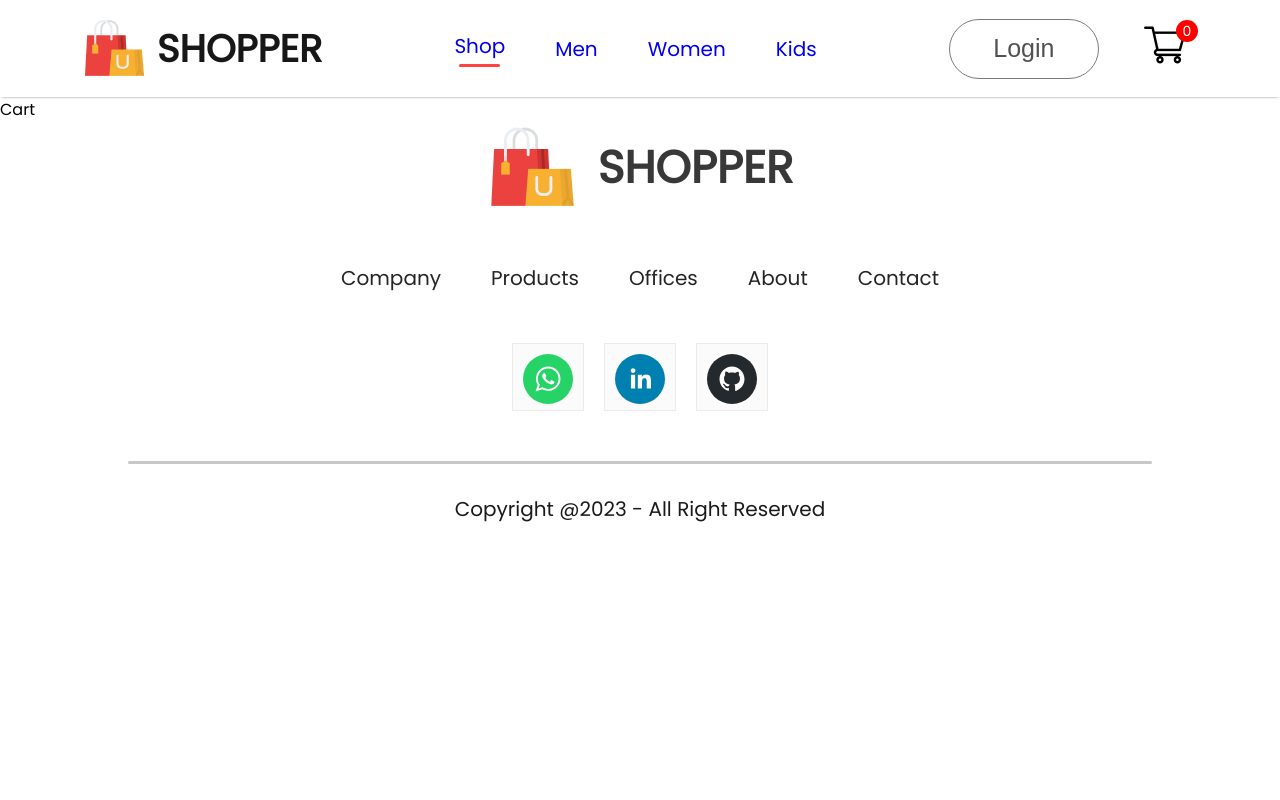
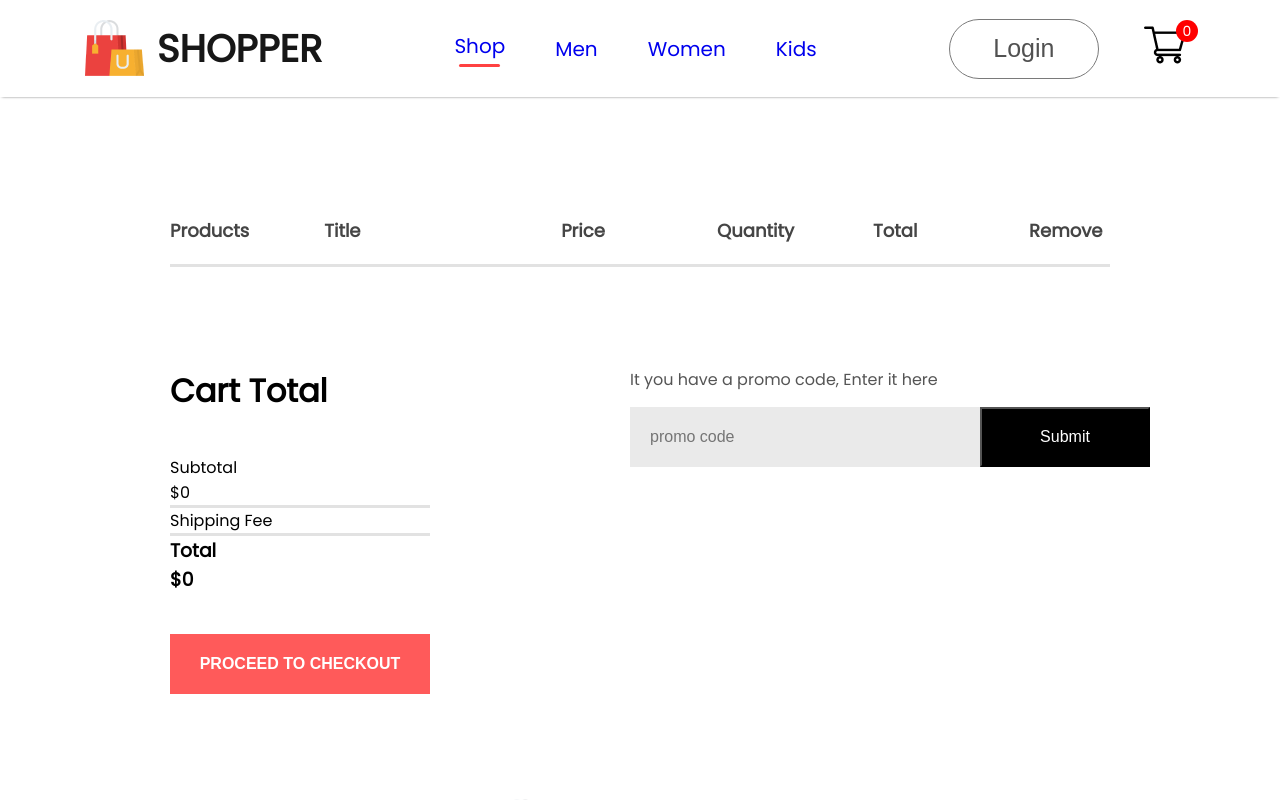
Before and after one commit to PreetamRawat/Greatstack-Shop-App, a React (Create React App) app: page /cart in a window 1280 px wide. Shown: the top 800 px of the page. Built offline with nearby package versions, Linux system fonts and the light colour scheme.

Commit message:
adding css to cart items

```diff
--- a/src/Components/CartItems/CartItems.css
+++ b/src/Components/CartItems/CartItems.css
@@ -0,0 +1,94 @@
+.cartitems{
+    margin: 100px 170px;
+}
+.cartitems hr{
+    height: 3px;
+    background:#e2e2e2;
+    border: 0;
+}
+.cartitems-format-main{
+    display: grid;
+    grid-template-columns: 0.5fr 2fr 1fr 1fr 1fr 1fr;
+    align-items: center;
+    gap: 75px;
+    padding: 20px 0px;
+    color: #454545;
+    font-size: 18px;
+    font-weight: 600;
+}
+.cartitems-format{
+    font-size: 17px;
+    font-weight: 700;
+}
+.carticon-product-icon{
+    height: 62px;
+}
+.carticon-remove-icon{
+    width: 15px;
+    margin: 0px 40px;
+    cursor: pointer;
+}
+.cartitems-quantity{
+    width: 64px;
+    height: 50px;
+    border: 2px solid #ebebeb;
+    background: #fff;
+}
+.cartitems-down{
+    display: flex;
+    margin: 100px 0px;
+}
+.cartitems-total{
+    flex: 1;
+    display: flex;
+    flex-direction: column;
+    margin-right: 200px;
+    gap: 40px;
+}
+.cartitems-total-items{
+    display: flex;
+    justify-content: space-between;
+    padding: 15px 0px;
+}
+.cartitems-total button{
+    width: 260px;
+    height: 60px;
+    outline: none;
+    border: none;
+    background: #ff5a5a;
+    color: white;
+    font-size: 16px;
+    font-weight: 600;
+    cursor: pointer;
+}
+.cartitems-promocode{
+    flex: 1;
+    font-size: 16px;
+    font-weight: 500;
+}
+.cartitems-promocode p{
+    color: #555;
+}
+.cartitems-promobox{
+    width: 500px;
+    margin-top: 15px;
+    padding-left: 20px;
+    height: 60px;
+    background: #eaeaea;
+}
+.cartitems-promobox input{
+    border: none;
+    outline: none;
+    background: transparent;
+    font-size: 16px;
+    width: 330px;
+    height: 50px;
+}
+.cartitems-promobox button{
+    width: 170px;
+    height: 60px;
+    font-size: 16px;
+    background: black;
+    color: white;
+    cursor: pointer;
+}
--- a/src/Components/CartItems/CartItems.jsx
+++ b/src/Components/CartItems/CartItems.jsx
@@ -1,9 +1,67 @@
-import React from 'react'
+import React, { useContext } from 'react'
 import './CartItems.css'
+import {ShopContext} from '../../Context/ShopContext'
+import remove_icon from '../Assets/cart_cross_icon.png'
 
 const CartItems = () => {
+    const {all_product,cartItems,removeFromCart} = useContext(ShopContext)
   return (
-    <div className='cartitems'>CartItems</div>
+    <div className='cartitems'>
+      <div className="cartitems-format-main">
+        <p>Products</p>
+        <p>Title</p>
+        <p>Price</p>
+        <p>Quantity</p>
+        <p>Total</p>
+        <p>Remove</p>
+      </div>
+      <hr />
+      {all_product.map((e)=>{
+        if(cartItems[e.id]>0)
+        {
+          return <div>
+        <div className="cartitems-format cartitems-format-main">
+          <img src={e.image} alt=""  className='carticon-product-icon'/>
+          <p>{e.name}</p>
+          <p>${e.new_price}</p>
+          <button className='cartitems-quantity'>{cartItems[e.id]}</button>
+          <p>${e.new_price * cartItems[e.id]}</p>
+          <img src={remove_icon} alt="" onClick={()=>{removeFromCart(e.id)}} />
+        </div>
+        <hr />
+      </div>
+        }
+        return null;
+      })}
+      <div className="cartitems-down">
+        <div className="cartitems-total">
+          <h1>Cart Total</h1>
+          <div>
+            <div className="cartitems-totoal-item">
+              <p>Subtotal</p>
+              <p>${0}</p>
+            </div>
+            <hr />
+            <div className="cartitems-total-item">
+              <p>Shipping Fee</p>
+            </div>
+            <hr />
+            <div className="cartitems-total-item">
+              <h3>Total</h3>
+              <h3>${0}</h3>
+            </div>
+          </div>
+          <button>PROCEED TO CHECKOUT</button>
+        </div>
+        <div className="cartitems-promocode">
+          <p>It you have a promo code, Enter it here</p>
+          <div className="cartitems-promobox">
+            <input type="text" placeholder='promo code' />
+            <button>Submit</button>
+          </div>
+        </div>
+      </div>
+    </div>
   )
 }
 
--- a/src/Pages/Cart.jsx
+++ b/src/Pages/Cart.jsx
@@ -1,8 +1,11 @@
 import React from 'react'
+import CartItems from '../Components/CartItems/CartItems'
 
 const Cart = () => {
   return (
-    <div>Cart</div>
+    <div>
+      <CartItems />
+    </div>
   )
 }
 
```
